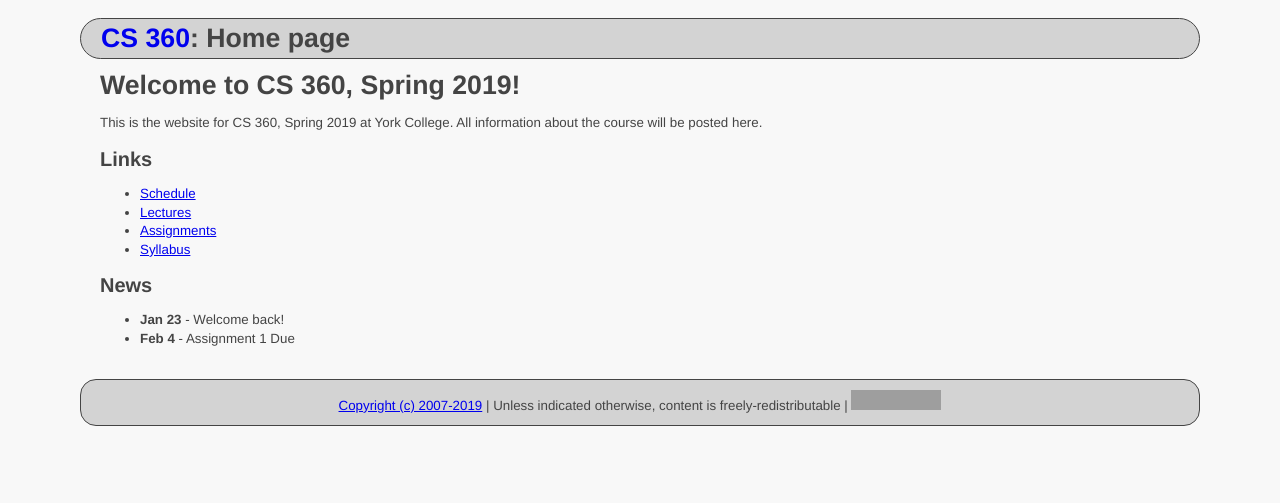
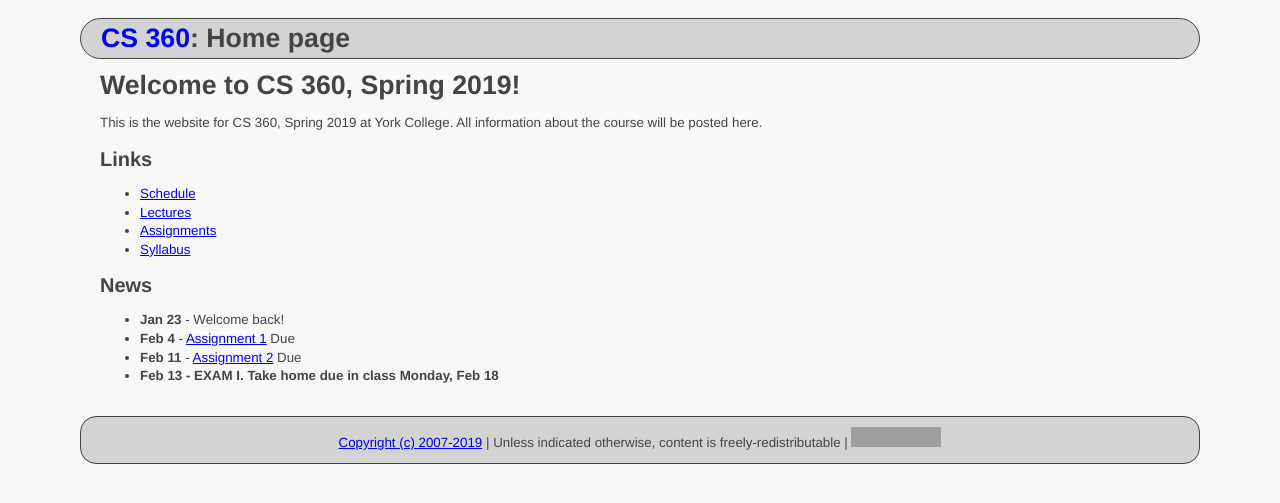
Before and after one commit to ycpcs/cs360-spring2019, a Jekyll site: the page built from index.md, in a window 1280 px wide. Shown: the top 503 px of the page. Built offline with Jekyll 4.4.1, drawn with Linux system fonts in a browser that asks for light colours; grey boxes are pictures that could not be loaded.

Commit message:
update index
update index

```diff
--- a/index.md
+++ b/index.md
@@ -18,7 +18,9 @@ All information about the course will be posted here.
 ## News
 
 * **Jan 23** - Welcome back!
-* **Feb 4** - Assignment 1 Due
+* **Feb 4** - [Assignment 1](assign/assign01.html) Due
+* **Feb 11** - [Assignment 2](assign/assign02.html) Due
+* **Feb 13 - EXAM I. Take home due in class Monday, Feb 18**
 
 <!--
 * **Jan 29** - Assignment 1 Due
```
